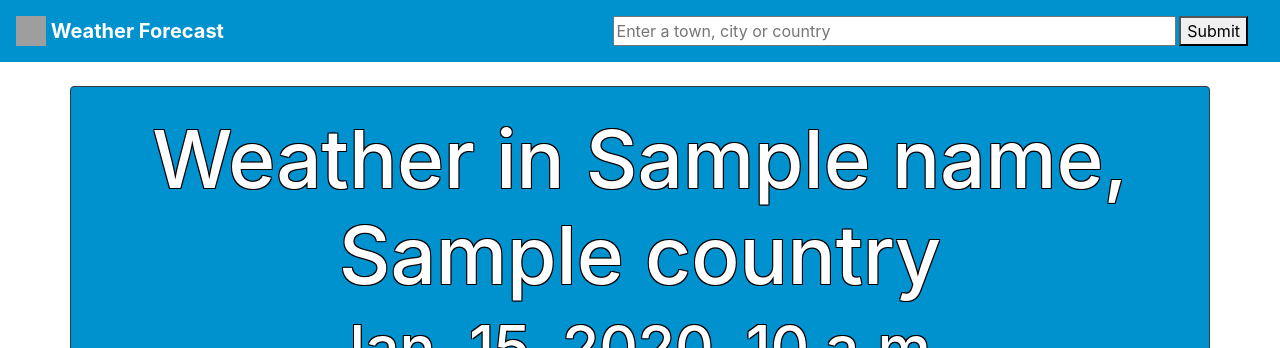
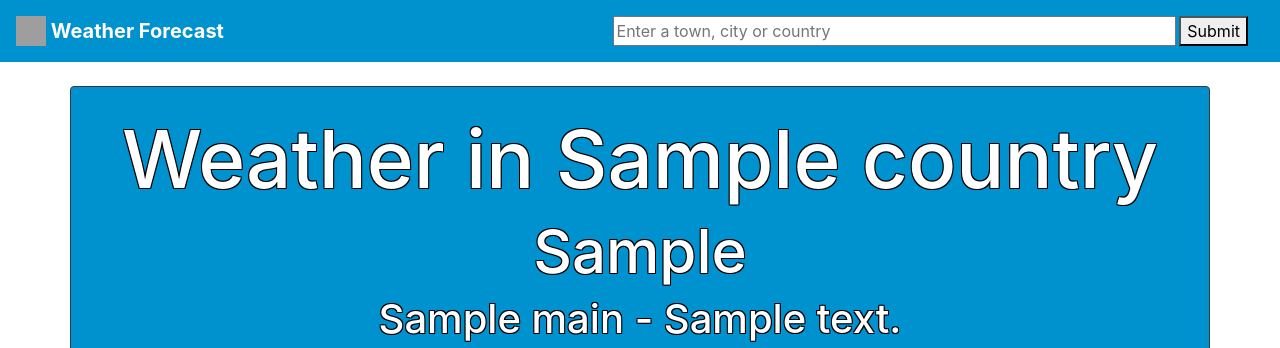
Before and after one commit to AbdulMudhir/WeatherProject, a Django app: template weather/templates/weather/homepage.html in a window 1280 px wide. Shown: the top 348 px of the page. Run offline with Django 3.2, Linux system fonts and the light colour scheme; the template is opened without the code that fills it: most values are stand-ins (such as "Sample title", 1, 10 or a date in 2020); some libraries are stand-ins or nearby versions; grey boxes are pictures that could not be loaded.

Commit message:
fixed day weather

```diff
--- a/static/css/stylesheet.css
+++ b/static/css/stylesheet.css
@@ -72,7 +72,10 @@ padding-left:8px;
 
 .weekdays{
 
-    padding-left:0px;
+    display: flex;
+    justify-content: center;
+        padding-left:0px;
+
 
 
 }
--- a/weather/templates/weather/homepage.html
+++ b/weather/templates/weather/homepage.html
@@ -13,19 +13,17 @@
           <div class="container ">
 
 
-    <h1 class="text-white bg-font stroke center-font" >Weather in  {{ name }}, {{ country }} </h1>
+    <h1 class="text-white bg-font stroke center-font" >Weather in   {{ data.country }} </h1>
 
           </div>
 
         <div class="container ">
-
-            <h6 class="text-white md-font stroke center-font"> {{ timeNow }} </h6>
-
+            <h6 class="text-white md-font stroke center-font"> {{ data.0.dt }}</h6>
         </div>
 
         <div class="container">
 
-            <h6 class="text-white sm-font stroke center-font ">  {{ weather }} - {{ description }} </h6>
+            <h6 class="text-white sm-font stroke center-font ">  {{ data.0.weather.0.main }} - {{ data.0.weather.0.description }} </h6>
 
 
 
@@ -33,9 +31,9 @@
 
 
         <div class="container">
-             <h6 class="bg-font text-white  center-font">  <img src="{% static 'images/'%}{{ icon }}.png" width="150" height="150" class="d-inline-block align-top" alt="">
+             <h6 class="bg-font text-white  center-font">  <img src="{% static 'images/'%}{{ data.0.weather.0.icon }}.png" width="150" height="150" class="d-inline-block align-top" alt="">
 
-                 {{ temperature }} °C
+                 {{ data.0.main.temp }} °C
 
              </h6>
 
@@ -48,15 +46,15 @@
             <ul class="pressure-bar list-group list-group-horizontal text-white">
 
             <li class="list-group-item bg-blue">
-                <span class="font-weight-bold">Pressure:</span> {{ pressure }}%
+                <span class="font-weight-bold">Pressure:</span> {{ data.0.main.pressure }}
             </li>
 
                  <li class="list-group-item bg-blue">
-                <span class="font-weight-bold">Humidity</span>: {{ humidity }}%
+                <span class="font-weight-bold">Humidity</span>: {{ data.0.main.humidity }}%
             </li>
 
                 <li class="list-group-item bg-blue ">
-                    <span class="font-weight-bold ">Wind:</span> {{ wind }} <span class="font-weight-bold">m/s</span>
+                    <span class="font-weight-bold ">Wind:</span> {{ data.0.wind.speed }} <span class="font-weight-bold">m/s</span>
 
                 </li>
 
@@ -68,11 +66,13 @@
     </div>  <!-- end of weather container -->
 
 <br>
-<div class="weekdays container auto-mx  ", style=" display: flex; justify-content: center;">
+<div class="weekdays container auto-mx " >
 
     <ul class="list-group list-group-horizontal ">
 
+        {% for index, daily_report in data.items %}
 
+        {% if forloop.counter > 2 %}
 
         <li class=" border border-dark " style="margin-left:10px;  ">
 
@@ -80,9 +80,9 @@
 
             <div class="card-body">
 
-            <h5 class="card-title center-font">Sunday</h5>
+            <h5 class="card-title center-font">{{ daily_report.dt }}</h5>
 
-                <img src="{% static 'images/11d.png' %}" class="card-img-top" alt="...">
+                <img src="{% static 'images/'%}{{ daily_report.weather.0.icon }}.png" class="card-img-top" alt="...">
 
                 <div class="container">
                     <a href="#" class="btn bg-blue text-white" style="font-size:12px;">More Info</a>
@@ -92,69 +92,8 @@
         </div>
 
            </li>
-
-
-
-
-
-        <li class=" border border-dark " style="margin-left:10px; ">
-
-        <div class="card" style="width: 10rem;">
-
-            <div class="card-body">
-
-            <h5 class="card-title center-font">Sunday</h5>
-
-                <img src="{% static 'images/11d.png' %}" class="card-img-top" alt="...">
-
-                <div class="container">
-                    <a href="#" class="btn bg-blue text-white" style="font-size:12px;">More Info</a>
-                    </div>
-            </div>
-
-        </div>
-
-           </li>
-
-
-        <li class=" border border-dark " style="margin-left:10px; ">
-
-        <div class="card" style="width: 10rem;">
-
-            <div class="card-body">
-
-            <h5 class="card-title center-font">Sunday</h5>
-
-                <img src="{% static 'images/11d.png' %}" class="card-img-top" alt="...">
-
-                <div class="container">
-                    <a href="#" class="btn bg-blue text-white" style="font-size:12px;">More Info</a>
-                    </div>
-            </div>
-
-        </div>
-
-           </li>
-
-
-        <li class=" border border-dark " style="margin-left:10px; ">
-
-        <div class="card" style="width: 10rem;">
-
-            <div class="card-body">
-
-            <h5 class="card-title center-font">Sunday</h5>
-
-                <img src="{% static 'images/11d.png' %}" class="card-img-top" alt="...">
-
-                <div class="container">
-                    <a href="#" class="btn bg-blue text-white" style="font-size:12px;">More Info</a>
-                    </div>
-            </div>
-
-        </div>
-
-           </li>
+        {% endif %}
+        {% endfor %}
 
 
 
```
Also changed, not shown: weather/views.py (+20 -44 lines).
